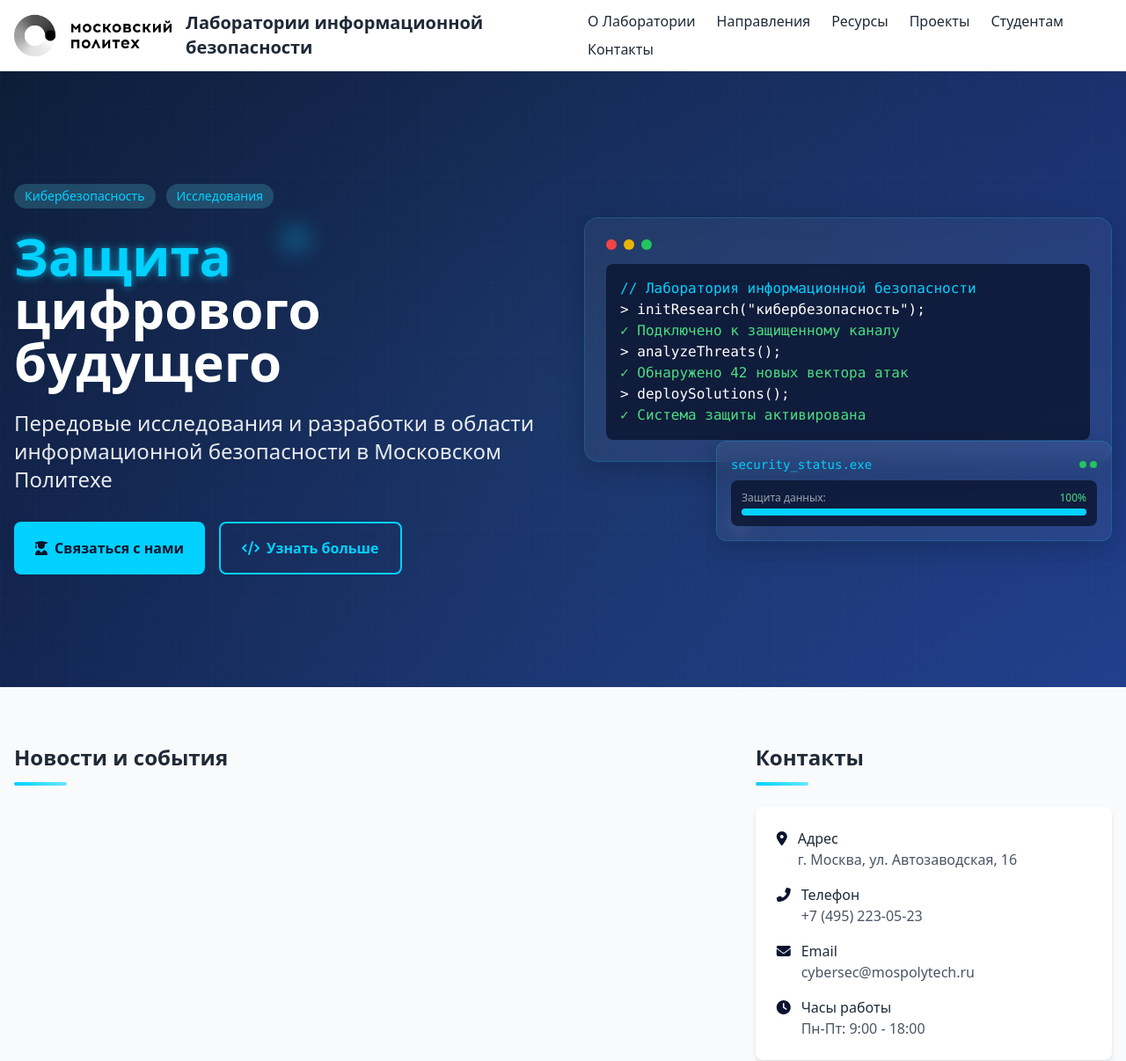
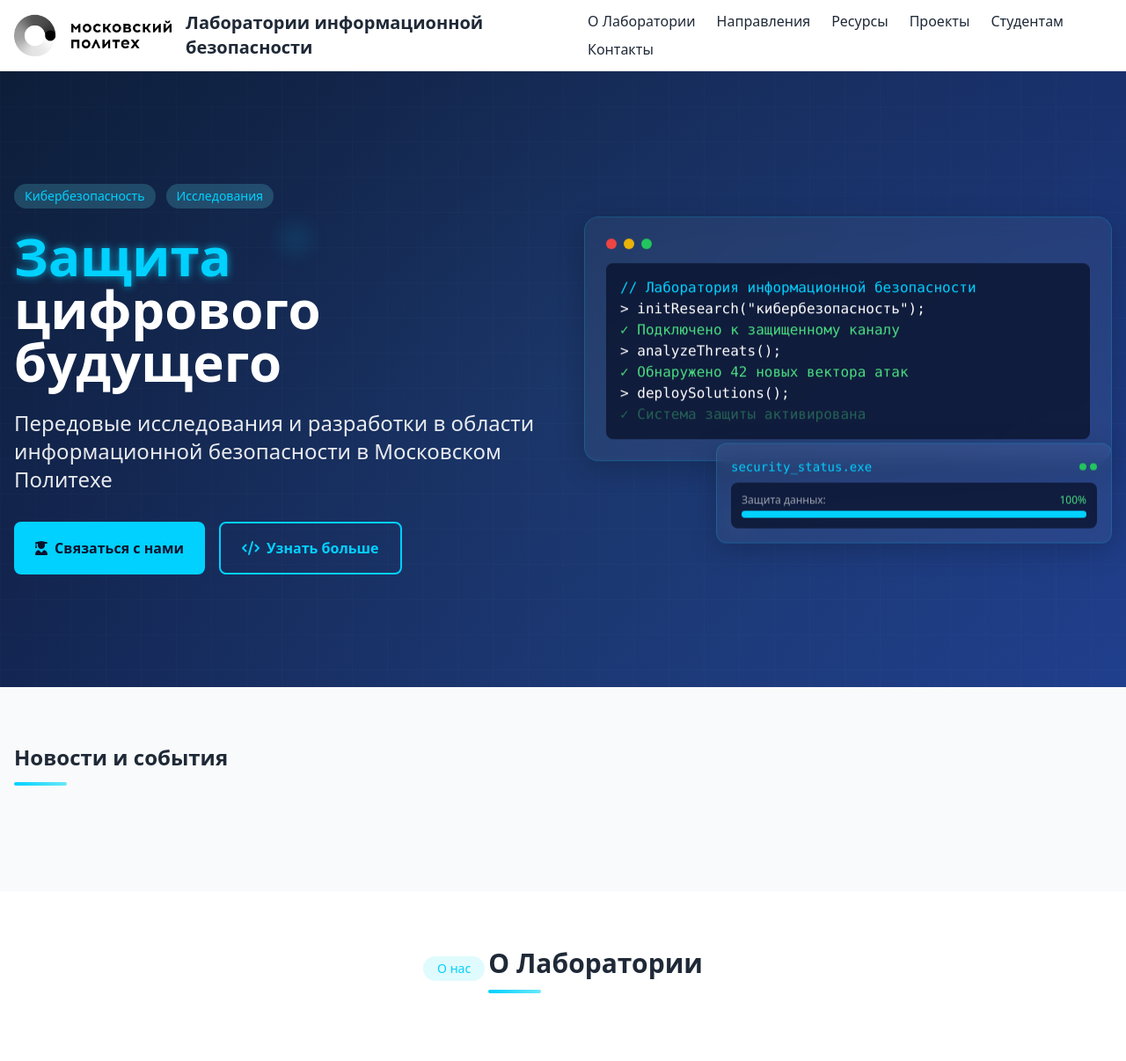
Before and after one commit to AlexanderGhosty/ISLab-website, a Django app: page / in a window 1280 px wide. Shown: the top 1206 px of the page at 88% size. Run offline with Django 5.2, Linux system fonts and the light colour scheme; data that the repository does not hold is empty; some libraries are stand-ins or nearby versions.

Commit message:
Fix hero animations and revamp news section
Added missing CSS keyframe animations for hero section elements that
were referenced in HTML but not defined.

Removed the contacts block from the “News and Contacts” section and
expanded the news grid to three columns for a better layout and
readability.

Created a dedicated NewsPagination class to enforce six items per page only
for news endpoints and updated NewsViewSet to use this class so that news
listings now paginate independently without affecting other endpoints

```diff
--- /dev/null
+++ b/apps/api/pagination.py
@@ -0,0 +1,4 @@
+from rest_framework.pagination import PageNumberPagination
+
+class NewsPagination(PageNumberPagination):
+    page_size = 6
--- a/apps/api/views.py
+++ b/apps/api/views.py
@@ -1,5 +1,7 @@
 from django.shortcuts import render
 from rest_framework import viewsets, permissions
+
+from .pagination import NewsPagination
 
 from .serializers import NewsSerializer, ProjectSerializer, PublicationSerializer, StaffSerializer
 from apps.news.models import News
@@ -16,6 +18,7 @@ class NewsViewSet(viewsets.ReadOnlyModelViewSet):
     queryset = News.objects.all().order_by("-date")
     serializer_class = NewsSerializer
     permission_classes = [permissions.AllowAny]
+    pagination_class = NewsPagination
 
 
 class ProjectViewSet(viewsets.ReadOnlyModelViewSet):
--- a/static/css/style.css
+++ b/static/css/style.css
@@ -131,3 +131,58 @@
     overflow: hidden;
     transition: max-height 0.5s ease;
 }
+
+/* ── Hero animations ─────────────────── */
+.animate-pulse-slow {
+    animation: pulse-slow 3s ease-in-out infinite;
+}
+
+.animate-float {
+    animation: float 6s ease-in-out infinite;
+}
+
+.animate-float-reverse {
+    animation: float-reverse 8s ease-in-out infinite;
+}
+
+.blink {
+    animation: blink 2s ease-in-out infinite;
+}
+
+@keyframes pulse-slow {
+    0%, 100% {
+        opacity: 0.3;
+        transform: scale(1);
+    }
+    50% {
+        opacity: 0.8;
+        transform: scale(1.1);
+    }
+}
+
+@keyframes float {
+    0%, 100% {
+        transform: translateY(0px);
+    }
+    50% {
+        transform: translateY(-10px);
+    }
+}
+
+@keyframes float-reverse {
+    0%, 100% {
+        transform: translateY(0px);
+    }
+    50% {
+        transform: translateY(10px);
+    }
+}
+
+@keyframes blink {
+    0%, 50%, 100% {
+        opacity: 1;
+    }
+    25%, 75% {
+        opacity: 0.3;
+    }
+}
--- a/static/js/main.js
+++ b/static/js/main.js
@@ -195,6 +195,7 @@
             fetch(url)
                 .then(r => r.json())
                 .then(data => {
+                    console.log('PUBLICATION DATA', data);
                     const list = Array.isArray(data) ? data : data.results || [];
                     pubsData = [...pubsData, ...list];
                     renderPublications(pubsData, true);
--- a/templates/index.html
+++ b/templates/index.html
@@ -121,14 +121,12 @@
         </div>
     </section>
 
-    <!-- News and Contacts -->
+    <!-- News Section -->
     <section class="py-16 bg-gray-50">
         <div class="container mx-auto px-4">
-            <div class="flex flex-col lg:flex-row gap-8">
-                <!-- News Section -->
-                <div class="lg:w-2/3">
+            <div>
                 <h3 class="text-2xl font-bold mb-6 section-title">Новости и события</h3>
-                    <div class="grid md:grid-cols-2 gap-6" id="news-container">
+                <div class="grid md:grid-cols-3 gap-6" id="news-container">
                     <!-- News will be loaded here by JavaScript -->
                 </div>
                 <div class="mt-8 text-center">
@@ -136,46 +134,6 @@
                             class="bg-primary-900 text-white px-6 py-2 rounded-lg hover:bg-primary-700 transition">
                         Показать больше
                     </button>
-                        <button id="hide-news"
-                                class="bg-gray-600 text-white px-6 py-2 rounded-lg hover:bg-gray-500 transition ml-4 hidden">
-                            Скрыть
-                        </button>
-                    </div>
-                </div>
-
-                <!-- Contacts Section -->
-                <div class="lg:w-1/3">
-                    <h3 class="text-2xl font-bold mb-6 section-title">Контакты</h3>
-                    <div class="bg-white p-6 rounded-lg shadow-md">
-                        <div class="mb-4 flex items-start">
-                            <i class="fas fa-map-marker-alt text-primary-900 mt-1 mr-3"></i>
-                            <div>
-                                <h4 class="font-medium">Адрес</h4>
-                                <p class="text-gray-600">г. Москва, ул. Автозаводская, 16</p>
-                            </div>
-                        </div>
-                        <div class="mb-4 flex items-start">
-                            <i class="fas fa-phone-alt text-primary-900 mt-1 mr-3"></i>
-                            <div>
-                                <h4 class="font-medium">Телефон</h4>
-                                <p class="text-gray-600">+7 (495) 223-05-23</p>
-                            </div>
-                        </div>
-                        <div class="mb-4 flex items-start">
-                            <i class="fas fa-envelope text-primary-900 mt-1 mr-3"></i>
-                            <div>
-                                <h4 class="font-medium">Email</h4>
-                                <p class="text-gray-600">cybersec@mospolytech.ru</p>
-                            </div>
-                        </div>
-                        <div class="flex items-start">
-                            <i class="fas fa-clock text-primary-900 mt-1 mr-3"></i>
-                            <div>
-                                <h4 class="font-medium">Часы работы</h4>
-                                <p class="text-gray-600">Пн-Пт: 9:00 - 18:00</p>
-                            </div>
-                        </div>
-                    </div>
                 </div>
             </div>
         </div>
@@ -191,7 +149,7 @@
 
 
             <!-- History -->
-            <div class="flex flex-col lg:flex-row items-center mb-16">
+            <div class="flex flex-col lg:flex-row items-start mb-16">
                 <div class="lg:w-1/2 mb-8 lg:mb-0 lg:pr-8">
                     <h4 class="text-2xl font-bold mb-4">История создания</h4>
                     <p class="mb-4 text-gray-700">Университет обладает современными лабораториями, которые оснащены
```
Lines whose indentation alone changed are shown as unchanged.
